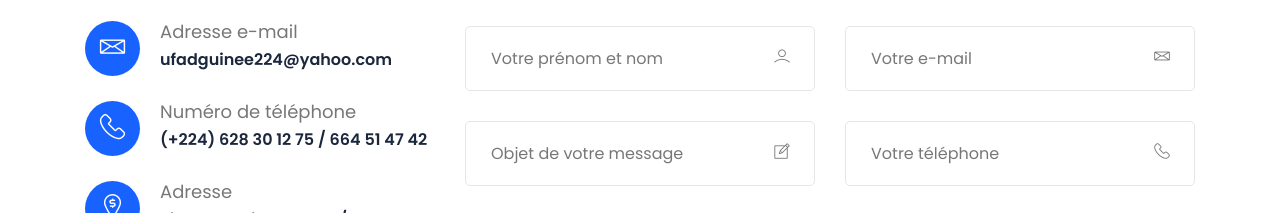
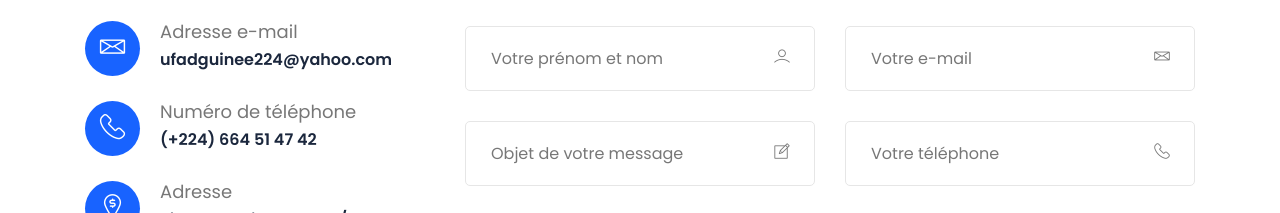
Before and after one commit to irregularcoder/ufad.com, a plain HTML site: page index.html in a window 1280 px wide. Shown: the part 5820-6033 px from the top of the page. Drawn offline with nearby package versions, Linux system fonts and the light colour scheme; files whose address does not match are found by name.

Commit message:
Update index.html

```diff
--- a/index.html
+++ b/index.html
@@ -677,7 +677,7 @@
                                     </div>
                                     <div class="info-content media-body">
                                         <h6 class="info-title">Numéro de téléphone</h6>
-                                        <p class="text">(+224) 628 30 12 75 / 664 51 47 42 </p>
+                                        <p class="text">(+224) 664 51 47 42 </p>
                                     </div>
                                 </div> <!-- single info -->
                             </li>
```
